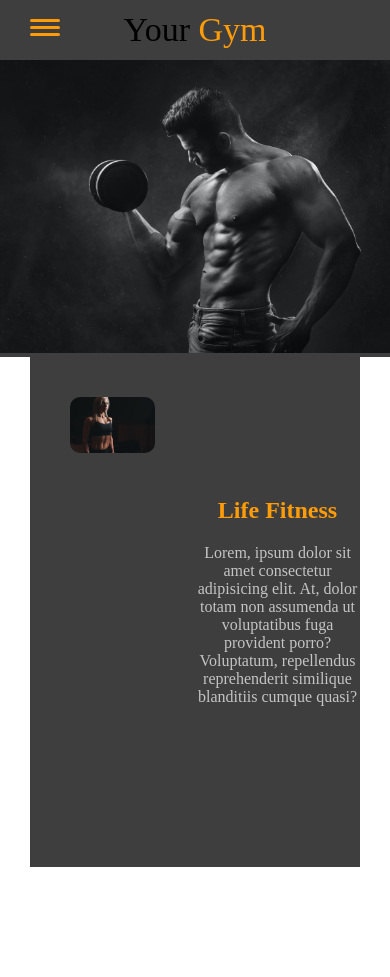
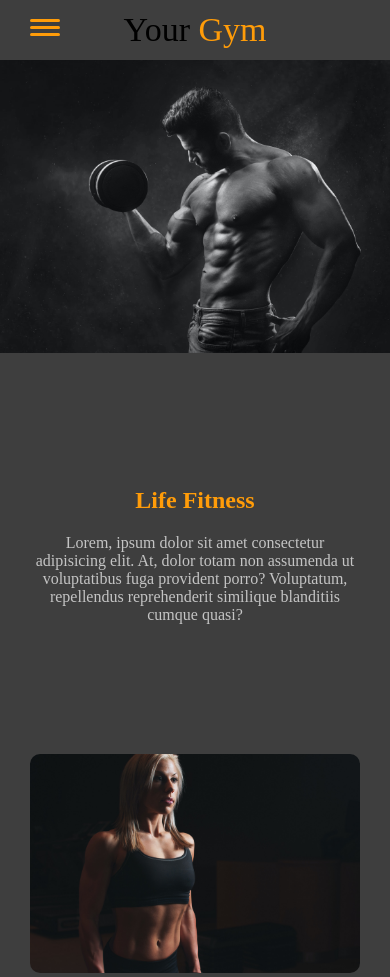
Before and after one commit to vitoneto/your-gym-ui, an Angular app: page / in a window 390 px wide. Before the commit the page ends 867 px from the top, so only its background shows below. Built offline with nearby package versions, Linux system fonts and the light colour scheme.

Commit message:
Life fitness section.

```diff
--- a/src/app/components/home/home.component.html
+++ b/src/app/components/home/home.component.html
@@ -6,26 +6,24 @@
     </article>
 </div>
 
-<div class="wrapper">
-    <section>
-        <article class="life-fitness">
+<section class="life-fitness">
+    <article class="wrapper">
+        <div class="life-fitness-text">
+            <h2>Life Fitness</h2>
+
+            <p>
+                Lorem, ipsum dolor sit amet consectetur adipisicing elit. At,
+                dolor totam non assumenda ut voluptatibus fuga provident porro?
+                Voluptatum, repellendus reprehenderit similique blanditiis
+                cumque quasi?
+            </p>
+        </div>
+
         <figure>
             <img
                 src="../../../assets/img/life-fitness.app.jpeg"
                 alt="fitness woman"
             />
         </figure>
-
-            <div class="life-fitness-text">
-                <h2>Life Fitness</h2>
-
-                <p>
-                    Lorem, ipsum dolor sit amet consectetur adipisicing elit.
-                    At, dolor totam non assumenda ut voluptatibus fuga provident
-                    porro? Voluptatum, repellendus reprehenderit similique
-                    blanditiis cumque quasi?
-                </p>
-            </div>
     </article>
 </section>
-</div>
--- a/src/app/components/home/home.component.scss
+++ b/src/app/components/home/home.component.scss
@@ -13,28 +13,17 @@
     }
 }
 
-section {
-    article.life-fitness {
-        background: $gray;
-        min-height: 510px;
-        figure {
-            padding: 40px;
-            width: 50%;
-            display: inline-block;
-            text-align: right;
-            img {
-                border-radius: 10px;
-                max-width: 700px;
-                width: 100%;
-            }
-        }
-
+section.life-fitness {
+    background: $gray;
+    min-height: 510px;
+    article {
         .life-fitness-text {
             display: inline-block;
             vertical-align: top;
-            width: 50%;
+            width: calc(100% - 600px);
             text-align: center;
             margin-top: 140px;
+            padding-left: 10px;
             h2 {
                 color: $orange;
             }
@@ -45,5 +34,37 @@ section {
                 margin: 20px auto 0 auto;
             }
         }
+
+        figure {
+            padding: 40px 20px;
+            width: 600px;
+            display: inline-block;
+            text-align: right;
+            img {
+                border-radius: 10px;
+                width: 100%;
+            }
+        }
     }
 }
+
+@media only screen and (max-width: 1000px) {
+    :host {
+        section.life-fitness {
+            article {
+                div.life-fitness-text {
+                    display: block;
+                    padding: 130px 0;
+                    width: 100%;
+                    margin: 0;
+                }
+
+                figure {
+                    padding: 0;
+                    display: block;
+                    width: 100%;
+                }
+            }
+        }
+    }
+}
```
Lines whose indentation alone changed are shown as unchanged.
